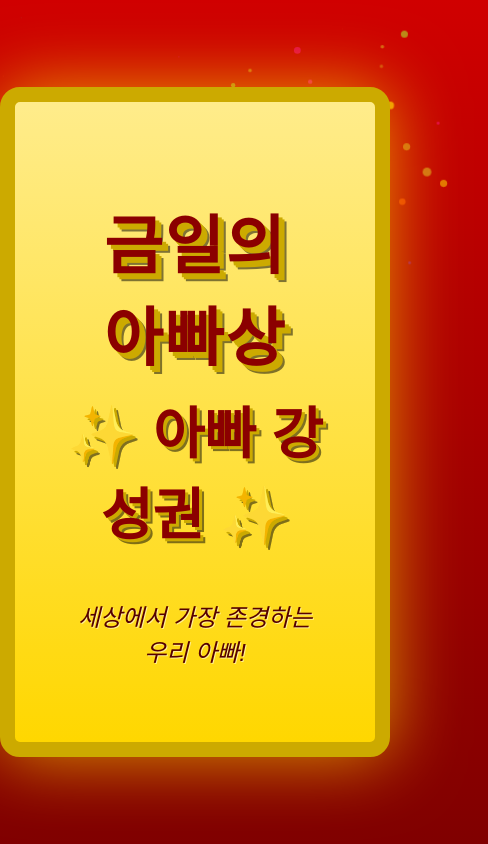
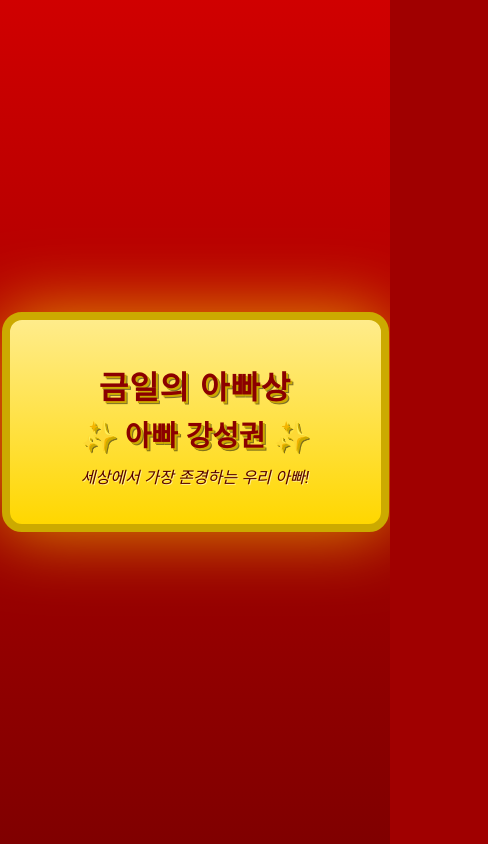
Before and after one commit to chanwoorian/mobile-dad-of-the-day, a plain HTML site: page mobiledad/index.html in a window 390 px wide. Shown: the whole page, 488 px wide, since content can reach past the window. Drawn offline with Linux system fonts and the light colour scheme.

Commit message:
Update index.html

```diff
--- a/mobiledad/index.html
+++ b/mobiledad/index.html
@@ -2,7 +2,7 @@
 <html lang="ko">
 <head>
     <meta charset="UTF-8">
-    <meta name="viewport" content="width=device-width, initial-scale=1.0">
+    <meta name="viewport" content="width=device-width, initial-scale=1.0, maximum-scale=1.0, user-scalable=no">
     <title>금일의 아빠상 - 우리 아빠 강성권!</title>
     <style>
         /* 기본 스타일 */
@@ -17,6 +17,7 @@
             min-height: 100vh;
             position: relative;
             background-image: linear-gradient(to bottom, #d00000, #800000);
+            touch-action: manipulation; /* 모바일 더블탭 줌 방지 */
         }
 
         /* 커튼 효과 */
@@ -26,7 +27,7 @@
             background-color: #ffda44;
             border: 15px solid #ccaa00;
             box-shadow: 0 0 70px rgba(255, 215, 0, 0.7);
-            padding: 50px;
+            padding: 30px 20px;
             text-align: center;
             border-radius: 20px;
             position: relative;
@@ -35,35 +36,36 @@
         }
 
         h1 {
-            font-size: 4em;
+            font-size: 3.5em;
             color: #8b0000;
-            text-shadow: 4px 4px 0 #ccaa00, 6px 6px 0 #ccaa00, 8px 8px 0 rgba(0,0,0,0.5);
+            text-shadow: 4px 4px 0 #ccaa00, 6px 6px 0 rgba(0,0,0,0.5);
             margin-bottom: 10px;
             font-weight: bold;
-            letter-spacing: 2px;
+            letter-spacing: 1px;
         }
 
         h2 {
-            font-size: 3.5em;
+            font-size: 3em;
             color: #8b0000;
-            text-shadow: 3px 3px 0 #ccaa00, 5px 5px 0 rgba(0,0,0,0.5);
-            margin-top: 10px;
+            text-shadow: 3px 3px 0 #ccaa00, 4px 4px 0 rgba(0,0,0,0.5);
+            margin-top: 5px;
+            margin-bottom: 10px;
             font-weight: bold;
         }
 
         .subtitle {
-            font-size: 1.5em;
+            font-size: 1.3em;
             color: #550000;
             font-style: italic;
-            margin-top: 20px;
+            margin-top: 15px;
             text-shadow: 1px 1px 0 #ffef96;
         }
 
-        /* 폭죽 스타일 (폭죽 파편) */
+        /* 폭죽 스타일 */
         .firework {
             position: absolute;
-            width: 12px;
-            height: 12px;
+            width: 10px;
+            height: 10px;
             background-color: #fff;
             border-radius: 50%;
             opacity: 0;
@@ -74,6 +76,59 @@
         @keyframes firework-explosion {
             0% { opacity: 1; transform: scale(1); }
             100% { opacity: 0; transform: scale(0) translate(-100px, -100px); }
+        }
+
+        /* 모바일 최적화 */
+        @media (max-width: 768px) {
+            .curtain-wrapper {
+                width: 85%;
+                padding: 25px 15px;
+                border-width: 10px;
+            }
+
+            h1 {
+                font-size: 2.5em;
+                text-shadow: 3px 3px 0 #ccaa00, 4px 4px 0 rgba(0,0,0,0.5);
+            }
+
+            h2 {
+                font-size: 2.2em;
+                text-shadow: 2px 2px 0 #ccaa00, 3px 3px 0 rgba(0,0,0,0.5);
+            }
+
+            .subtitle {
+                font-size: 1.1em;
+            }
+        }
+
+        /* 작은 모바일 화면 최적화 */
+        @media (max-width: 480px) {
+            .curtain-wrapper {
+                width: 90%;
+                padding: 20px 10px;
+                border-width: 8px;
+            }
+
+            h1 {
+                font-size: 2em;
+                text-shadow: 2px 2px 0 #ccaa00, 3px 3px 0 rgba(0,0,0,0.5);
+                margin-bottom: 5px;
+            }
+
+            h2 {
+                font-size: 1.8em;
+                margin-top: 0;
+            }
+
+            .subtitle {
+                font-size: 1em;
+                margin-top: 10px;
+            }
+
+            .firework {
+                width: 8px;
+                height: 8px;
+            }
         }
     </style>
 </head>
@@ -88,41 +143,29 @@
         // 폭죽 효과 스크립트
         function createFirework(x, y) {
             const colors = ['#FFD700', '#FF4500', '#DAA520', '#ADFF2F', '#8A2BE2', '#40E0D0', '#FF00FF', '#FFA500', '#FF1493'];
-            for (let i = 0; i < 50; i++) {
+            const isMobile = window.innerWidth <= 768;
+            const particleCount = isMobile ? 30 : 50; // 모바일에선 파티클 수 줄임
+
+            for (let i = 0; i < particleCount; i++) {
                 const firework = document.createElement('div');
                 firework.classList.add('firework');
                 firework.style.left = `${x}px`;
                 firework.style.top = `${y}px`;
                 firework.style.backgroundColor = colors[Math.floor(Math.random() * colors.length)];
-                const size = Math.random() * 10 + 5;
+
+                const size = isMobile ? (Math.random() * 5 + 3) : (Math.random() * 10 + 5); // 모바일에선 작게
                 firework.style.width = `${size}px`;
                 firework.style.height = `${size}px`;
+
                 document.body.appendChild(firework);
+
+                // 파편이 흩어지는 애니메이션
                 const angle = Math.random() * 2 * Math.PI;
-                const distance = Math.random() * 200 + 100;
+                const distance = isMobile ? (Math.random() * 100 + 50) : (Math.random() * 200 + 100); // 모바일에선 덜 퍼짐
                 const finalX = x + Math.cos(angle) * distance;
                 const finalY = y + Math.sin(angle) * distance;
                 const duration = Math.random() * 1 + 1;
+
                 firework.animate([
                     { transform: `translate(0, 0) scale(1)`, opacity: 1 },
-                    { transform: `translate(${finalX - x}px, ${finalY - y}px) scale(0)`, opacity: 0 }
-                ], { duration: duration * 1000, easing: 'ease-out', fill: 'forwards' });
-                firework.addEventListener('animationend', () => { firework.remove(); });
-            }
-        }
-        function launchRandomFirework() {
-            const x = Math.random() * window.innerWidth;
-            const y = Math.random() * window.innerHeight * 0.5;
-            createFirework(x, y);
-        }
-        setTimeout(() => { setInterval(launchRandomFirework, 500); }, 200);
-        window.onload = function() {
-            for(let i=0; i<5; i++) {
-                const x = Math.random() * window.innerWidth;
-                const y = Math.random() * window.innerHeight * 0.4;
-                createFirework(x, y);
-            }
-        };
-    </script>
-</body>
-</html>
+                    { transform: `translate(${finalX - x}px
```
